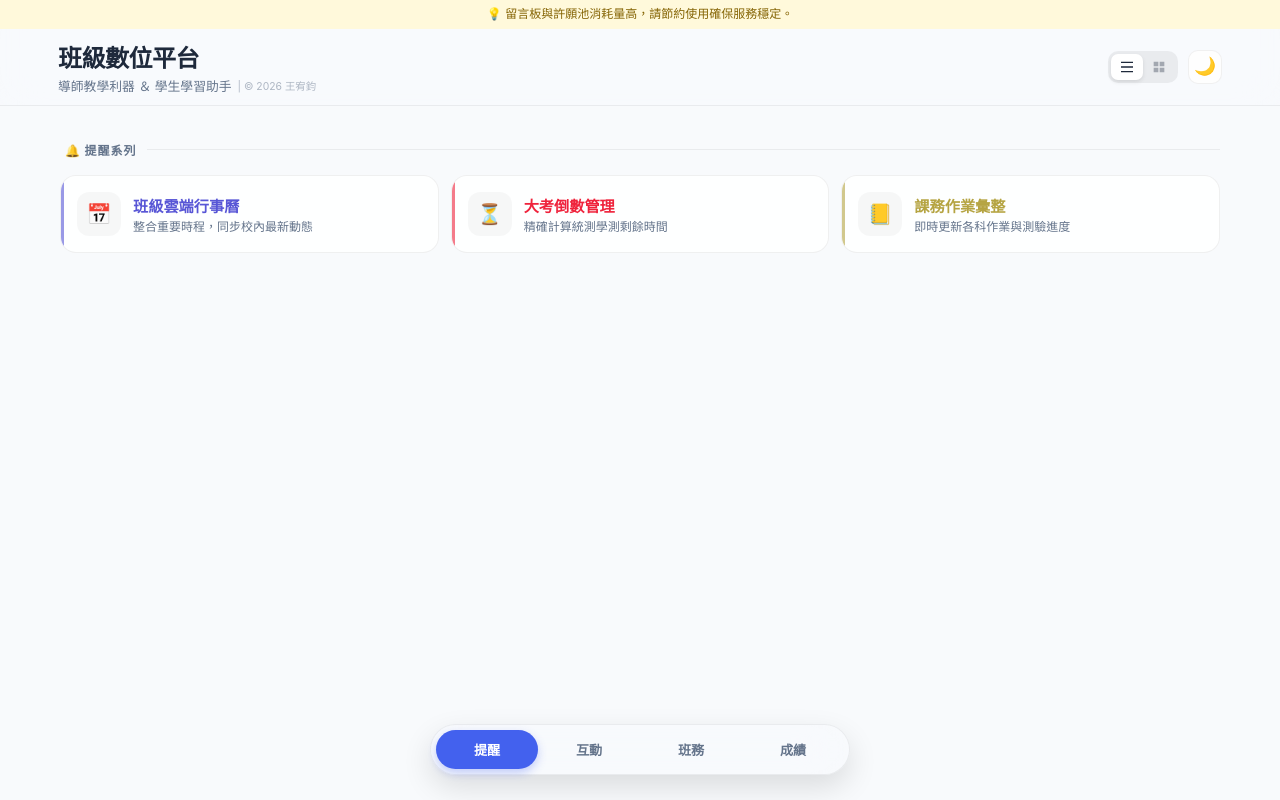
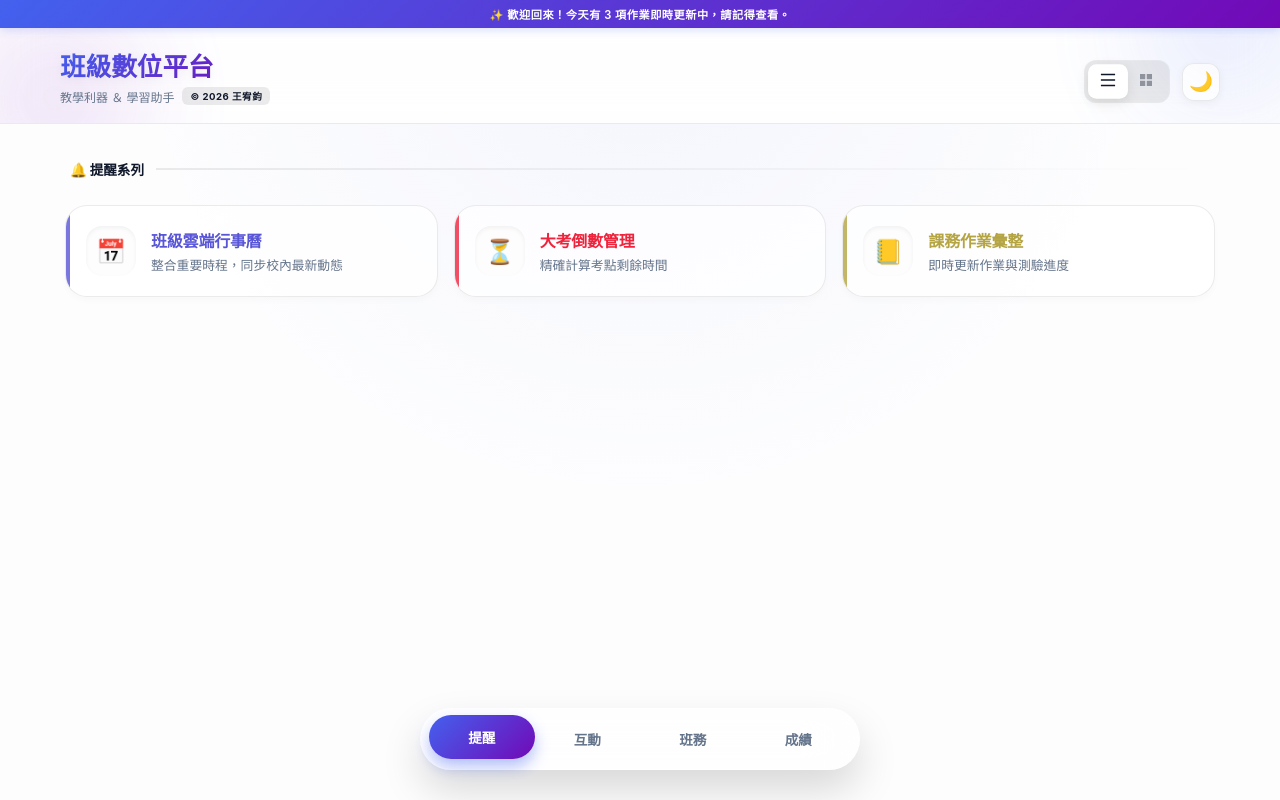
Before and after one commit to youjunwang090102/school-tools, a plain HTML site: page test.html in a window 1280 px wide. Drawn offline with Linux system fonts and the light colour scheme.

Commit message:
Update test.html

```diff
--- a/test.html
+++ b/test.html
@@ -6,173 +6,211 @@
     <title>班級數位平台</title>
     <style>
         :root {
-            /* 顏色系統 */
             --p: #4361ee; --s: #2ec4b6; --a: #ff9f1c; --t: #ef233c;
             --g: #7209b7; --m: #ffd60a; --v: #38b000; --cal: #5856D6;
             --whi: #AF52DE; --help: #ff758c; --duty: #4cc9f0;
             --homework: #b5a442; --unknownmail: #0081a7;
 
-            /* 淺色模式 */
-            --bg: #f8fafc;
-            --card: rgba(255, 255, 255, 0.85);
-            --text: #1e293b;
+            --bg: #fdfdfe;
+            --card: rgba(255, 255, 255, 0.7);
+            --text: #0f172a;
             --sub-text: #64748b;
-            --border: rgba(0,0,0,0.06);
-            --glass-bg: rgba(248, 250, 252, 0.7);
-            --banner-bg: #fff9db;
-            --banner-text: #856404;
+            --border: rgba(0,0,0,0.08);
+            --glass-bg: rgba(255, 255, 255, 0.6);
+            --accent-gradient: linear-gradient(135deg, #4361ee 0%, #7209b7 100%);
         }
 
         body.dark-mode {
-            --bg: #0f172a;
-            --card: rgba(30, 41, 59, 0.8);
-            --text: #f1f5f9;
+            --bg: #020617;
+            --card: rgba(15, 23, 42, 0.6);
+            --text: #f8fafc;
             --sub-text: #94a3b8;
             --border: rgba(255,255,255,0.1);
-            --glass-bg: rgba(15, 23, 42, 0.7);
-            --banner-bg: rgba(45, 38, 0, 0.8);
-            --banner-text: #ffd43b;
+            --glass-bg: rgba(2, 6, 23, 0.7);
+            --accent-gradient: linear-gradient(135deg, #4cc9f0 0%, #4361ee 100%);
         }
 
         body {
             margin: 0; padding: 0;
-            font-family: -apple-system, system-ui, sans-serif;
+            font-family: 'Inter', -apple-system, system-ui, sans-serif;
             background-color: var(--bg);
             color: var(--text);
             display: flex; flex-direction: column;
             height: 100dvh; width: 100vw;
             overflow: hidden;
-            transition: background-color 0.3s;
         }
 
-        /* --- 頂部強化毛玻璃區 --- */
+        /* --- 豐富化標題區域 --- */
         .fixed-top {
             flex-shrink: 0; z-index: 1000;
+            position: relative;
             background: var(--glass-bg);
-            backdrop-filter: blur(20px) saturate(180%);
-            -webkit-backdrop-filter: blur(20px) saturate(180%);
+            backdrop-filter: blur(30px) saturate(200%);
+            -webkit-backdrop-filter: blur(30px) saturate(200%);
             border-bottom: 1px solid var(--border);
+            overflow: hidden; /* 為了裁切背景光球 */
         }
 
+        /* 背景裝飾光球 */
+        .fixed-top::before, .fixed-top::after {
+            content: ""; position: absolute; width: 150px; height: 150px;
+            filter: blur(60px); opacity: 0.15; z-index: -1; border-radius: 50%;
+        }
+        .fixed-top::before { background: var(--p); top: -50px; right: -20px; }
+        .fixed-top::after { background: var(--g); bottom: -50px; left: -20px; }
+
         .notice-banner {
-            background-color: var(--banner-bg);
-            color: var(--banner-text);
-            padding: 6px 15px;
-            font-size: 0.75rem;
-            text-align: center;
-            line-height: 1.4;
+            background: var(--accent-gradient);
+            color: white; padding: 6px 15px; font-size: 0.7rem;
+            text-align: center; font-weight: 600; letter-spacing: 0.5px;
+            box-shadow: 0 2px 10px rgba(67, 97, 238, 0.2);
         }
 
         .header {
-            padding: 10px 18px;
-            display: flex; justify-content: space-between; align-items: center;
+            padding: 18px 20px;
+            display: flex; justify-content: space-between; align-items: flex-end;
             max-width: 1200px; margin: 0 auto; width: 100%; box-sizing: border-box;
         }
 
-        .header-titles h1 { margin: 0; font-size: 1.25rem; font-weight: 850; letter-spacing: -0.5px; }
+        .header-titles h1 {
+            margin: 0; font-size: 1.6rem; font-weight: 900;
+            background: var(--accent-gradient);
+            -webkit-background-clip: text;
+            -webkit-background-fill-color: transparent; /* Safari fix */
+            color: transparent;
+            filter: drop-shadow(0 2px 4px rgba(0,0,0,0.05));
+        }
+
         .header-titles p {
-            margin: 2px 0 0; font-size: 0.7rem; color: var(--sub-text);
-            display: flex; align-items: center; gap: 6px; flex-wrap: wrap;
+            margin: 4px 0 0; font-size: 0.75rem; color: var(--sub-text);
+            display: flex; align-items: center; gap: 8px; font-weight: 500;
         }
-        .header-author { opacity: 0.5; font-size: 0.65rem; font-weight: 400; }
 
-        .controls { display: flex; align-items: center; gap: 10px; }
+        .header-badge {
+            background: var(--border);
+            padding: 2px 8px; border-radius: 6px;
+            font-size: 0.6rem; font-weight: 700; color: var(--text);
+            text-transform: uppercase; letter-spacing: 0.5px;
+        }
 
-        /* 圖示切換器 */
-        .layout-switcher { display: flex; background: rgba(0,0,0,0.06); padding: 3px; border-radius: 10px; }
-        body.dark-mode .layout-switcher { background: rgba(255,255,255,0.08); }
+        .controls { display: flex; align-items: center; gap: 12px; margin-bottom: 2px; }
+
+        /* 切換器外框豐富化 */
+        .layout-switcher {
+            display: flex; background: var(--border); padding: 4px; border-radius: 12px;
+            border: 1px solid rgba(255,255,255,0.1);
+        }
 
         .layout-btn {
-            background: none; border: none; padding: 5px 8px; border-radius: 7px;
-            cursor: pointer; opacity: 0.35; transition: 0.2s; display: flex; align-items: center;
+            background: none; border: none; padding: 6px 10px; border-radius: 8px;
+            cursor: pointer; opacity: 0.4; transition: 0.3s cubic-bezier(0.4, 0, 0.2, 1);
         }
-        .layout-btn.active { background: white; opacity: 1; box-shadow: 0 2px 4px rgba(0,0,0,0.1); }
-        body.dark-mode .layout-btn.active { background: #334155; }
-        .layout-btn svg { width: 16px; height: 16px; fill: var(--text); }
+        .layout-btn.active {
+            background: white; opacity: 1;
+            box-shadow: 0 4px 12px rgba(0,0,0,0.1);
+            transform: scale(1.05);
+        }
+        body.dark-mode .layout-btn.active { background: #1e293b; }
+        .layout-btn svg { width: 18px; height: 18px; fill: var(--text); }
 
         .theme-btn {
             background: var(--card); border: 1px solid var(--border);
-            width: 34px; height: 34px; border-radius: 10px;
-            font-size: 1.1rem; cursor: pointer; display: flex; align-items: center; justify-content: center;
-            padding: 0; transition: 0.2s;
+            width: 38px; height: 38px; border-radius: 12px;
+            font-size: 1.2rem; cursor: pointer; display: flex; align-items: center; justify-content: center;
+            transition: 0.3s ease; box-shadow: 0 2px 8px rgba(0,0,0,0.05);
+        }
+        .theme-btn:hover { transform: rotate(15deg); }
+
+        /* --- 捲動與卡片區 --- */
+        .scroll-content {
+            flex-grow: 1; overflow-y: auto; -webkit-overflow-scrolling: touch;
+            padding-bottom: 120px;
+            background: radial-gradient(circle at 50% -20%, rgba(67, 97, 238, 0.05), transparent 50%);
         }
 
-        /* --- 捲動內容區 --- */
-        .scroll-content {
-            flex-grow: 1;
-            overflow-y: auto;
-            -webkit-overflow-scrolling: touch;
-            padding-bottom: 110px; /* 為底部導覽留白 */
+        .menu-list { width: 100%; max-width: 1200px; padding: 25px; margin: 0 auto; box-sizing: border-box; display: grid; gap: 16px; }
+
+        .category-group { display: none; animation: fadeIn 0.4s ease forwards; }
+        .category-group.active { display: contents; }
+
+        @keyframes fadeIn {
+            from { opacity: 0; transform: translateY(10px); }
+            to { opacity: 1; transform: translateY(0); }
         }
 
-        .menu-list {
-            width: 100%; max-width: 1200px; padding: 20px; margin: 0 auto;
-            box-sizing: border-box; display: grid; gap: 12px;
+        .category-label {
+            grid-column: 1 / -1; margin: 10px 0 10px 5px;
+            font-size: 0.85rem; color: var(--text); font-weight: 900;
+            display: flex; align-items: center; gap: 12px;
+        }
+        .category-label::after { content: ""; flex: 1; height: 2px; background: linear-gradient(to right, var(--border), transparent); }
+
+        .menu-list.list-mode { grid-template-columns: repeat(auto-fill, minmax(340px, 1fr)); }
+        .menu-list.grid-mode { grid-template-columns: repeat(3, 1fr); gap: 12px; }
+
+        .menu-item {
+            background: var(--card); border-radius: 22px; border: 1px solid var(--border);
+            text-decoration: none; color: inherit; display: flex; transition: all 0.3s;
+            position: relative; overflow: hidden;
+            box-shadow: 0 4px 6px rgba(0,0,0,0.02);
         }
 
-        /* 分類過濾邏輯 */
-        .category-group { display: none; }
-        .category-group.active { display: contents; }
+        .menu-item:hover {
+            transform: translateY(-5px) scale(1.02);
+            border-color: var(--p);
+            background: white;
+            box-shadow: 0 15px 30px rgba(0,0,0,0.08);
+        }
+        body.dark-mode .menu-item:hover { background: #1e293b; }
 
-        /* 模式排版 */
-        .menu-list.list-mode { grid-template-columns: repeat(auto-fill, minmax(320px, 1fr)); }
+        /* 內容樣式縮放調整 */
+        .list-mode .menu-item { padding: 20px; align-items: center; }
+        .grid-mode .menu-item { flex-direction: column; padding: 20px 5px; text-align: center; aspect-ratio: 1/1; justify-content: center; }
 
-        .menu-list.grid-mode {
-            grid-template-columns: repeat(3, 1fr);
-            gap: 8px;
+        .icon-box {
+            border-radius: 16px; display: flex; align-items: center; justify-content: center;
+            background: var(--bg); flex-shrink: 0; box-shadow: inset 0 2px 4px rgba(0,0,0,0.05);
+        }
+        .list-mode .icon-box { width: 50px; height: 50px; margin-right: 15px; font-size: 24px; }
+        .grid-mode .icon-box { width: 45px; height: 45px; margin-bottom: 10px; font-size: 26px; }
+
+        .info h2 { margin: 0; font-size: 1rem; font-weight: 800; letter-spacing: -0.2px; }
+        .info p { margin: 5px 0 0; font-size: 0.8rem; color: var(--sub-text); line-height: 1.4; }
+
+        .menu-item::before { content: ""; position: absolute; left: 0; top: 0; width: 4px; height: 100%; background: currentColor; opacity: 0.8; }
+        .grid-mode .menu-item::before { width: 100%; height: 4px; top: 0; left: 0; }
+
+        /* --- 底部橢圓導覽列精緻化 --- */
+        .bottom-nav-container {
+            position: fixed; bottom: 30px; left: 50%; transform: translateX(-50%);
+            width: 90%; max-width: 440px; z-index: 2000;
         }
 
-        @media (min-width: 768px) {
-            .menu-list.grid-mode { grid-template-columns: repeat(auto-fill, minmax(145px, 1fr)); gap: 16px; }
-            .header-titles h1 { font-size: 1.5rem; }
-            .header-titles p { font-size: 0.8rem; }
+        .bottom-nav {
+            background: var(--glass-bg);
+            backdrop-filter: blur(25px) saturate(220%);
+            -webkit-backdrop-filter: blur(25px) saturate(220%);
+            border: 1px solid rgba(255,255,255,0.2);
+            border-radius: 100px;
+            display: flex; justify-content: space-around; align-items: center;
+            padding: 8px; box-shadow: 0 20px 40px rgba(0,0,0,0.15);
         }
 
-        /* 系列區隔線 */
-        .category-label {
-            grid-column: 1 / -1; margin: 15px 0 5px 5px;
-            font-size: 0.75rem; color: var(--sub-text); font-weight: 800;
-            text-transform: uppercase; letter-spacing: 1px;
-            display: flex; align-items: center; gap: 10px;
-        }
-        .category-label::after { content: ""; flex: 1; height: 1px; background: var(--border); }
-
-        /* 服務標籤卡片 */
-        .menu-item {
-            background: var(--card); border-radius: 16px; border: 1px solid var(--border);
-            text-decoration: none; color: inherit; display: flex; transition: all 0.2s ease;
-            position: relative; overflow: hidden;
+        .nav-item {
+            flex: 1; text-align: center; padding: 12px 0;
+            font-size: 0.85rem; font-weight: 800; color: var(--sub-text);
+            cursor: pointer; transition: 0.4s cubic-bezier(0.175, 0.885, 0.32, 1.275);
+            border-radius: 100px;
         }
 
-        .menu-item:hover { transform: translateY(-3px); border-color: var(--p); background: white; }
-        body.dark-mode .menu-item:hover { background: #1e293b; }
-
-        /* 清單模式 */
-        .list-mode .menu-item { padding: 16px; align-items: center; }
-        .list-mode .icon-box { width: 44px; height: 44px; margin-right: 12px; font-size: 20px; }
-
-        /* 方塊模式 (正方形) */
-        .grid-mode .menu-item {
-            flex-direction: column; padding: 15px 5px; text-align: center;
-            justify-content: center; align-items: center;
-            aspect-ratio: 1 / 1;
-        }
-        .grid-mode .icon-box { width: 38px; height: 38px; margin-bottom: 8px; font-size: 22px; }
-        .grid-mode .info h2 { font-size: 0.8rem; line-height: 1.2; }
-        .grid-mode .info p { display: none; }
-
-        .icon-box {
-            border-radius: 12px; display: flex; align-items: center; justify-content: center;
-            background: rgba(0,0,0,0.03); flex-shrink: 0;
+        .nav-item.active {
+            color: white;
+            background: var(--accent-gradient);
+            box-shadow: 0 8px 15px rgba(67, 97, 238, 0.4);
+            transform: translateY(-2px);
         }
 
-        .info h2 { margin: 0; font-size: 0.95rem; font-weight: 750; }
-        .info p { margin: 3px 0 0; font-size: 0.75rem; color: var(--sub-text); line-height: 1.3; }
-
-        /* 左側線條 */
-        .menu-item::before { content: ""; position: absolute; left: 0; top: 0; width: 3px; height: 100%; background: currentColor; opacity: 0.6; }
-        .grid-mode .menu-item::before { width: 100%; height: 3px; top: 0; left: 0; }
-
+        /* 顏色對應 */
         .calendar { color: var(--cal); } .timer { color: var(--t); }
         .homework { color: var(--homework); } .teacher-help { color: var(--help); }
         .unknownmail { color: var(--unknownmail); } .whisper { color: var(--whi); }
@@ -180,45 +218,20 @@
         .seat { color: var(--p); } .vote { color: var(--v); }
         .group { color: var(--g); } .exam { color: var(--s); }
         .final { color: var(--a); }
-
-        /* --- 底部橢圓導覽列 --- */
-        .bottom-nav-container {
-            position: fixed; bottom: 25px; left: 50%; transform: translateX(-50%);
-            width: 92%; max-width: 420px; z-index: 2000;
-        }
-
-        .bottom-nav {
-            background: var(--glass-bg);
-            backdrop-filter: blur(25px) saturate(200%);
-            -webkit-backdrop-filter: blur(25px) saturate(200%);
-            border: 1px solid var(--border);
-            border-radius: 50px;
-            display: flex; justify-content: space-around; align-items: center;
-            padding: 5px; box-shadow: 0 12px 30px rgba(0,0,0,0.12);
-        }
-
-        .nav-item {
-            flex: 1; text-align: center; padding: 10px 0;
-            font-size: 0.82rem; font-weight: 700; color: var(--sub-text);
-            cursor: pointer; transition: 0.3s; border-radius: 40px;
-        }
-
-        .nav-item.active { color: white; background: var(--p); box-shadow: 0 4px 10px rgba(67, 97, 238, 0.3); }
-
     </style>
 </head>
 <body>
 
     <div class="fixed-top">
         <div class="notice-banner">
-            💡 留言板與許願池消耗量高，請節約使用確保服務穩定。
+            ✨ 歡迎回來！今天有 3 項作業即時更新中，請記得查看。
         </div>
         <div class="header">
             <div class="header-titles">
                 <h1>班級數位平台</h1>
                 <p>
-                    導師教學利器 ＆ 學生學習助手
-                    <span class="header-author">| © 2026 王宥鈞</span>
+                    教學利器 ＆ 學習助手
+                    <span class="header-badge">© 2026 王宥鈞</span>
                 </p>
             </div>
 
@@ -242,30 +255,30 @@
             <div id="cat-notice" class="category-group active">
                 <div class="category-label">🔔 提醒系列</div>
                 <a href="行事曆/index.html" class="menu-item calendar"><div class="icon-box">📅</div><div class="info"><h2>班級雲端行事曆</h2><p>整合重要時程，同步校內最新動態</p></div></a>
-                <a href="countdown/index.html" class="menu-item timer"><div class="icon-box">⏳</div><div class="info"><h2>大考倒數管理</h2><p>精確計算統測學測剩餘時間</p></div></a>
-                <a href="homework/index.html" class="menu-item homework"><div class="icon-box">📒</div><div class="info"><h2>課務作業彙整</h2><p>即時更新各科作業與測驗進度</p></div></a>
+                <a href="countdown/index.html" class="menu-item timer"><div class="icon-box">⏳</div><div class="info"><h2>大考倒數管理</h2><p>精確計算考點剩餘時間</p></div></a>
+                <a href="homework/index.html" class="menu-item homework"><div class="icon-box">📒</div><div class="info"><h2>課務作業彙整</h2><p>即時更新作業與測驗進度</p></div></a>
             </div>
 
             <div id="cat-interact" class="category-group">
                 <div class="category-label">🤝 互動系列</div>
-                <a href="help/student.html" class="menu-item teacher-help"><div class="icon-box">🌱</div><div class="info"><h2>心聲諮詢信箱</h2><p>建立導師與學生間的深度溝通渠道</p></div></a>
+                <a href="help/student.html" class="menu-item teacher-help"><div class="icon-box">🌱</div><div class="info"><h2>心聲諮詢信箱</h2><p>深度溝通渠道</p></div></a>
                 <a href="unknownmail/index.html" class="menu-item unknownmail"><div class="icon-box">🤫</div><div class="info"><h2>加密匿名信箱</h2><p>安全的多元訊息傳遞工具</p></div></a>
                 <a href="匿名/index.html" class="menu-item whisper"><div class="icon-box">🤫</div><div class="info"><h2>班級匿名許願池</h2><p>活絡班級互動氛圍</p></div></a>
-                <a href="board/index.html" class="menu-item board"><div class="icon-box">💬</div><div class="info"><h2>公共事務討論區</h2><p>班級決策的開放式數位論壇</p></div></a>
+                <a href="board/index.html" class="menu-item board"><div class="icon-box">💬</div><div class="info"><h2>公共事務討論區</h2><p>開放式數位論壇</p></div></a>
             </div>
 
             <div id="cat-task" class="category-group">
                 <div class="category-label">⚙️ 班務處理</div>
-                <a href="cleaning/index.html" class="menu-item duty"><div class="icon-box">🧹</div><div class="info"><h2>環境勤務追蹤</h2><p>數位化檢查與動態記點評核</p></div></a>
-                <a href="seating/index.html" class="menu-item seat"><div class="icon-box">🪑</div><div class="info"><h2>數位選位系統</h2><p>現場隨機化公平排序選位</p></div></a>
-                <a href="vote/index.html" class="menu-item vote"><div class="icon-box">🗳️</div><div class="info"><h2>數位投票決策</h2><p>重要班級事務一鍵表決</p></div></a>
-                <a href="grouping/index.html" class="menu-item group"><div class="icon-box">🎲</div><div class="info"><h2>隨機分組模組</h2><p>公平算法，一鍵生成專案分組</p></div></a>
+                <a href="cleaning/index.html" class="menu-item duty"><div class="icon-box">🧹</div><div class="info"><h2>環境勤務追蹤</h2><p>數位化檢查與動態評核</p></div></a>
+                <a href="seating/index.html" class="menu-item seat"><div class="icon-box">🪑</div><div class="info"><h2>數位選位系統</h2><p>隨機化公平排序選位</p></div></a>
+                <a href="vote/index.html" class="menu-item vote"><div class="icon-box">🗳️</div><div class="info"><h2>數位投票決策</h2><p>班級事務一鍵表決</p></div></a>
+                <a href="grouping/index.html" class="menu-item group"><div class="icon-box">🎲</div><div class="info"><h2>隨機分組模組</h2><p>公平算法分組</p></div></a>
             </div>
 
             <div id="cat-score" class="category-group">
                 <div class="category-label">📊 成績系列</div>
-                <a href="exam_calc/index.html" class="menu-item exam"><div class="icon-box">📝</div><div class="info"><h2>段考數據分析</h2><p>加權平均快速核算，掌握趨勢</p></div></a>
-                <a href="final_calc/index.html" class="menu-item final"><div class="icon-box">📈</div><div class="info"><h2>學期績效評估</h2><p>整合平時與期末數據之綜合計算</p></div></a>
+                <a href="exam_calc/index.html" class="menu-item exam"><div class="icon-box">📝</div><div class="info"><h2>段考數據分析</h2><p>加權平均快速核算</p></div></a>
+                <a href="final_calc/index.html" class="menu-item final"><div class="icon-box">📈</div><div class="info"><h2>學期績效評估</h2><p>全方位整合計算</p></div></a>
             </div>
 
         </div>
@@ -287,18 +300,14 @@
         const themeBtn = document.getElementById('themeBtn');
         const scrollArea = document.getElementById('scrollArea');
 
-        // 1. 分類切換邏輯
         function switchTab(catId, el) {
             document.querySelectorAll('.category-group').forEach(group => group.classList.remove('active'));
             document.getElementById(catId).classList.add('active');
-
             document.querySelectorAll('.nav-item').forEach(item => item.classList.remove('active'));
             el.classList.add('active');
-
             scrollArea.scrollTo({ top: 0, behavior: 'smooth' });
         }
 
-        // 2. 佈局切換邏輯
         listBtn.addEventListener('click', () => {
             menuList.classList.replace('grid-mode', 'list-mode');
             listBtn.classList.add('active'); gridBtn.classList.remove('active');
@@ -309,7 +318,6 @@
             gridBtn.classList.add('active'); listBtn.classList.remove('active');
         });
 
-        // 3. 深淺色主題切換
         let isDarkMode = localStorage.getItem('theme') === 'dark';
         function applyTheme() {
             document.body.classList.toggle('dark-mode', isDarkMode);
```
